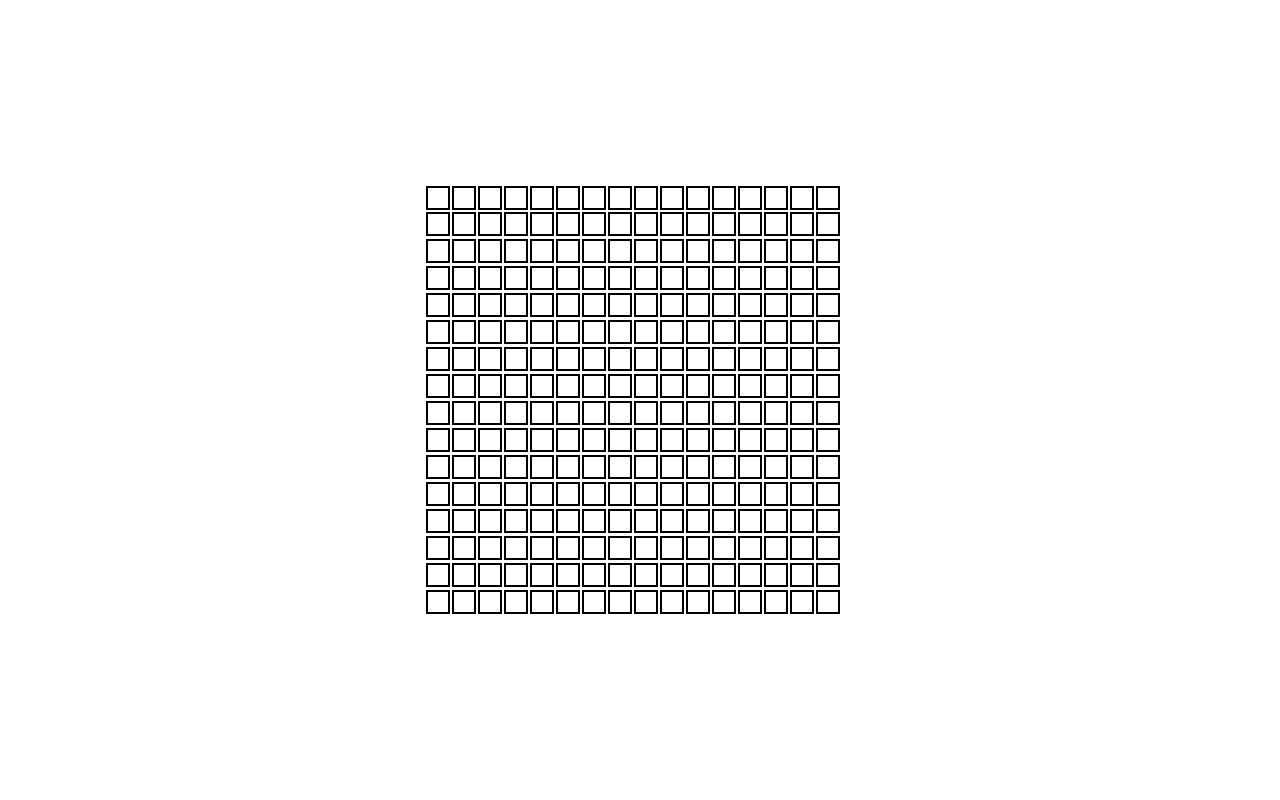
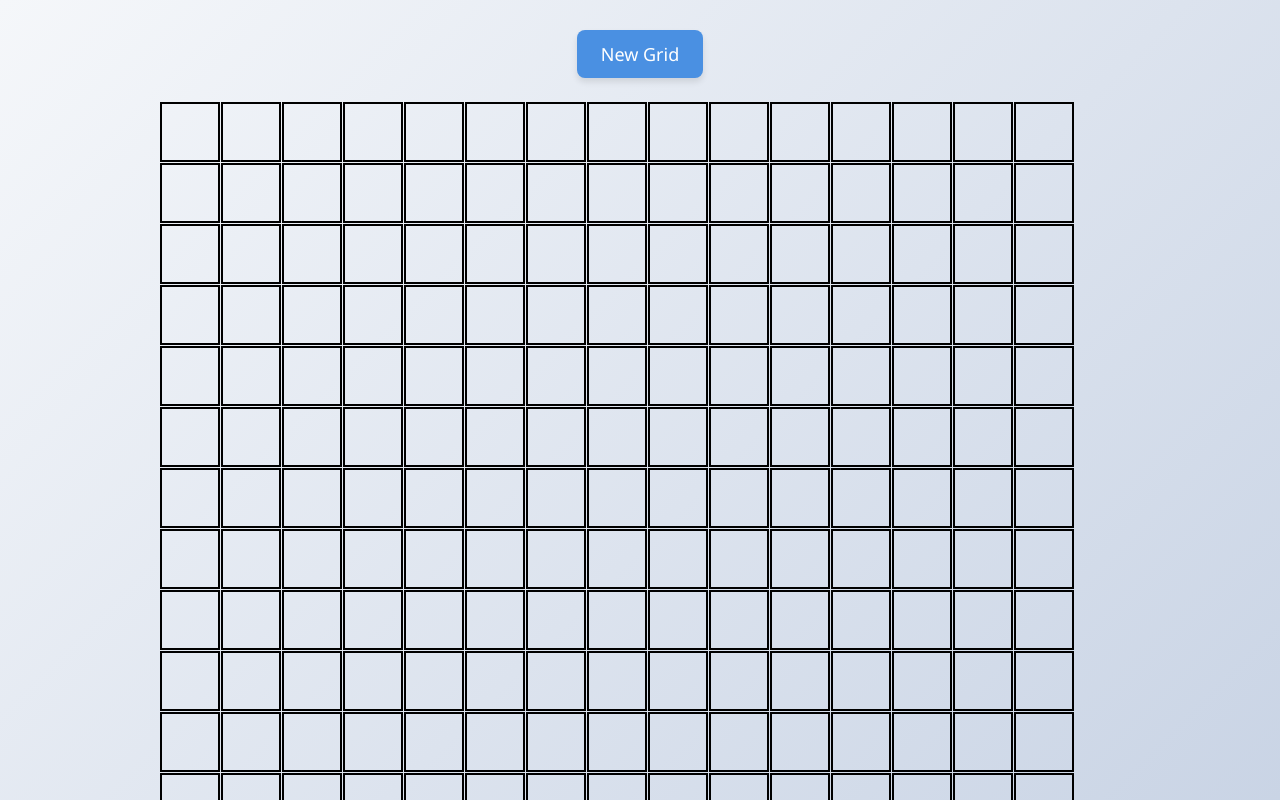
Before and after one commit to 0ManasVerma0/Etch-a-Sketch, a plain HTML site: page index.html in a window 1280 px wide. Shown: the top 800 px of the page. Drawn offline with Linux system fonts and the light colour scheme.

Commit message:
Added some features and good ui

```diff
--- a/index.html
+++ b/index.html
@@ -7,6 +7,7 @@
     <link rel="stylesheet" href="style.css">
 </head>
 <body>
+    <button id="new-grid-btn">New Grid</button>
     <div class="container"></div>
     <script src="script.js"></script>
 </body>
--- a/script.js
+++ b/script.js
@@ -1,23 +1,26 @@
-let num = 16;
-let size = num*num;
+let defaultSize = 16;
+const max_size = 100;
+const container = document.querySelector(".container")
+const button = document.querySelector("#new-grid-btn")
 
-function boxMaker() {
-    const container = document.querySelector(".container")
+function boxMaker(num) {
 
     //clear previous boxes in case user re runs it
     container.innerHTML = '';
 
     //dynamically setting the size of grids and boxes so that a perfect grid appears
-    const boxSize = 24;
-    const gap = 3;
-    const containerSize = (num*boxSize)+((num-1)*gap);
-    container.style.width = `${containerSize}px`;
-    container.style.height = `${containerSize}px`;
+    const totalSize = 960; //total width/heigh
+    const boxSize = totalSize/num
+    container.style.width = `${totalSize}px`;
+    container.style.height = `${totalSize}px`;
 
     //loop for making boxes
-    for(let i = 0; i<size; i++){
+    for(let i = 0; i<num*num; i++){
     const div = document.createElement("div");
     div.classList.add("box")
+
+    div.style.width = `${boxSize}px`;
+    div.style.height = `${boxSize}px`;
 
     //hover effect
     div.addEventListener('mouseenter', () => {
@@ -31,4 +34,16 @@ function boxMaker() {
     }
 }
 
-boxMaker();
+button.addEventListener("click", () => {
+    let input = prompt("Enter the number of squares per side (max 100):");
+    let num = parseInt(input);
+
+    if (isNaN(num) || num < 1 || num > max_size) {
+        alert("Please enter a valid number between 1 and 100.");
+        return;
+    }
+
+    boxMaker(num);
+});
+
+boxMaker(defaultSize);
--- a/style.css
+++ b/style.css
@@ -1,23 +1,46 @@
-*{
+* {
+    box-sizing: border-box;
     padding: 0;
     margin: 0;
+    font-family: 'Segoe UI', Tahoma, Geneva, Verdana, sans-serif;
 }
-body{
+
+body {
+    background: linear-gradient(135deg, #f5f7fa, #c3cfe2);
     display: flex;
-    justify-content: center;
+    flex-direction: column;
+    justify-content: flex-start;
     align-items: center;
-    height: 100vh;
+    min-height: 100vh;
+    padding: 30px 20px;
 }
-.box{
+
+.box {
     width: 24px;
     height: 24px;
     border: 2px solid black;
     box-sizing: border-box;
 }
-.container{
-    padding: 24px;
-    margin: 12px;
+
+.container {
     display: flex;
-    gap: 2px;
+    gap: 1px;
     flex-wrap: wrap;
 }
+
+#new-grid-btn {
+    padding: 12px 24px;
+    font-size: 18px;
+    cursor: pointer;
+    background-color: #4a90e2;
+    color: white;
+    border: none;
+    border-radius: 8px;
+    transition: background-color 0.3s ease, transform 0.2s ease;
+    box-shadow: 0 4px 6px rgba(0, 0, 0, 0.1);
+    margin-bottom: 24px;
+}
+#new-grid-btn:hover {
+    background-color: #357ab8;
+    transform: scale(1.05);
+  }
```
